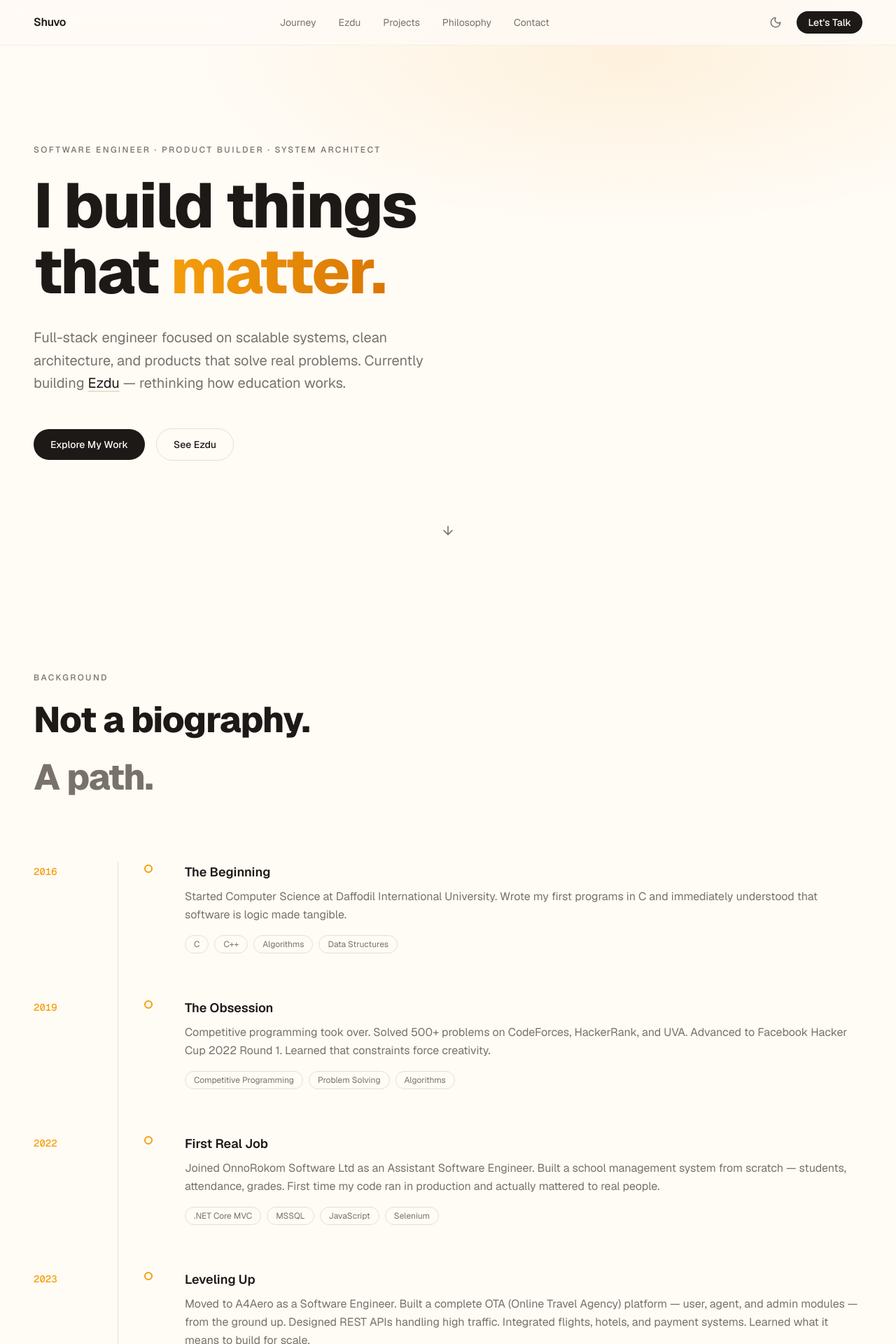
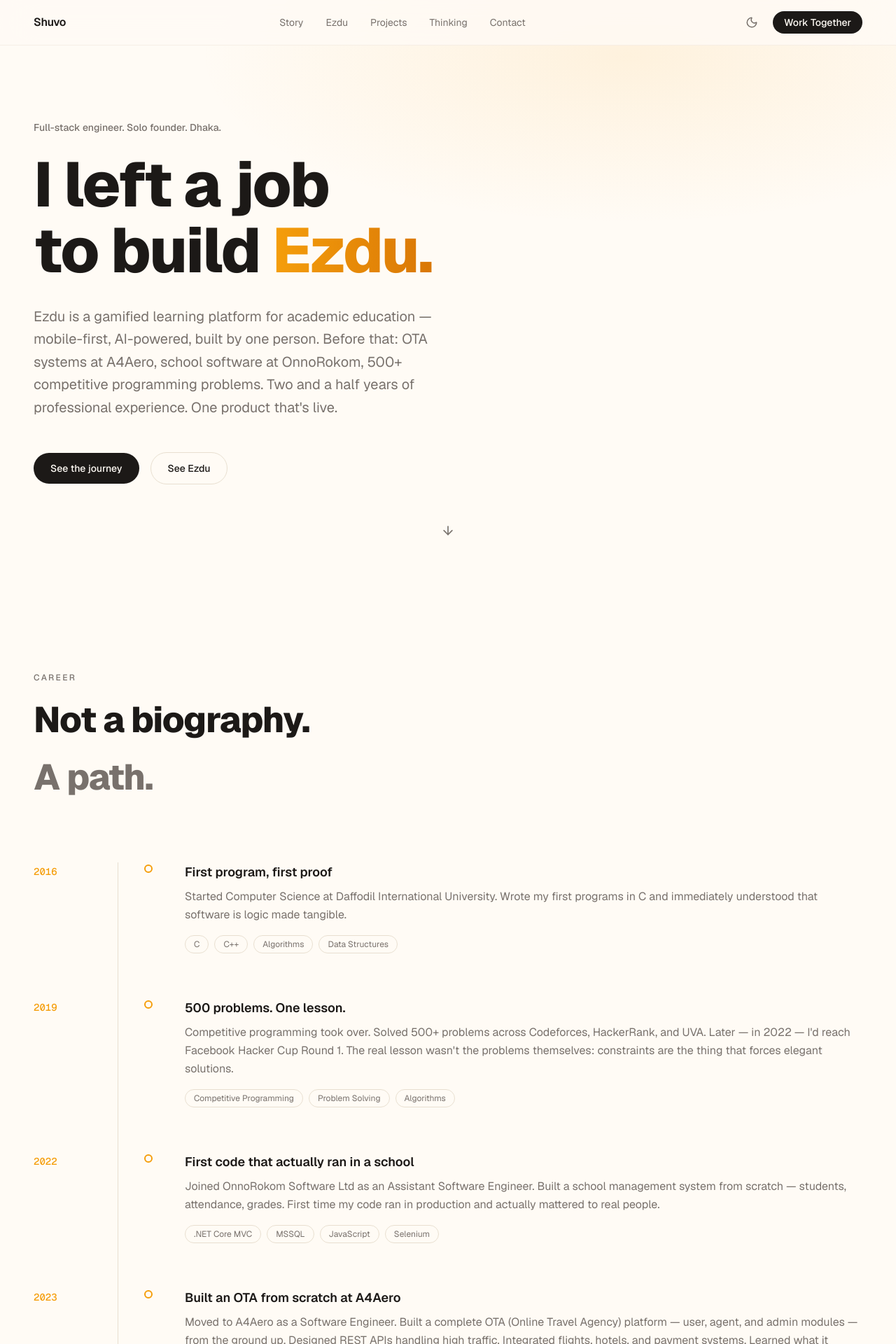
Before and after one commit to hr-shuvo/hrshuvo, a Next.js app: page / in a window 1280 px wide. Shown: the top 1920 px of the page at 70% size. Built offline with nearby package versions, Linux system fonts and the light colour scheme.

Commit message:
feat: refine content and structure across sections, update project details, and enhance navigation labels

```diff
--- a/components/layout/Footer.tsx
+++ b/components/layout/Footer.tsx
@@ -39,7 +39,7 @@ export function Footer() {
     <footer className="border-t border-[var(--border)] bg-[var(--background)]">
       <div className="mx-auto flex max-w-7xl flex-col items-center justify-between gap-4 px-6 py-8 sm:flex-row sm:px-8 lg:px-12">
         <p className="text-sm text-[var(--muted-color)]">
-          © {new Date().getFullYear()} Md Harun Or Rashid Shuvo. All rights reserved.
+          Shuvo · {new Date().getFullYear()}
         </p>
 
         <div className="flex items-center gap-4">
--- a/components/layout/Navbar.tsx
+++ b/components/layout/Navbar.tsx
@@ -2,11 +2,11 @@ import Link from "next/link";
 import { ThemeToggle } from "@/components/primitives/ThemeToggle";
 
 const links = [
-  { label: "Journey", href: "#journey" },
-  { label: "Ezdu", href: "#ezdu" },
-  { label: "Projects", href: "#projects" },
-  { label: "Philosophy", href: "#philosophy" },
-  { label: "Contact", href: "#contact" },
+  { label: "Story",    href: "#journey"    },
+  { label: "Ezdu",     href: "#ezdu"       },
+  { label: "Projects", href: "#projects"   },
+  { label: "Thinking", href: "#philosophy" },
+  { label: "Contact",  href: "#contact"    },
 ];
 
 export function Navbar() {
@@ -43,7 +43,7 @@ export function Navbar() {
             href="#contact"
             className="hidden md:inline-flex items-center rounded-full bg-[var(--foreground)] px-4 py-1.5 text-sm font-medium text-[var(--background)] hover:opacity-80 transition-opacity"
           >
-            Let&apos;s Talk
+            Work Together
           </a>
         </div>
       </div>
--- a/components/sections/EzduSection.tsx
+++ b/components/sections/EzduSection.tsx
@@ -13,7 +13,7 @@ export function EzduSection() {
         {/* Header */}
         <AnimatedSection>
           <p className="mb-3 text-xs font-medium tracking-[0.2em] text-[var(--muted-color)] uppercase">
-            Featured Project
+            The centerpiece
           </p>
           <div className="mb-16 flex flex-col gap-6 sm:flex-row sm:items-end sm:justify-between">
             <h2
@@ -43,7 +43,7 @@ export function EzduSection() {
             }}
           >
             <p className="mb-3 text-xs font-medium tracking-[0.2em] text-[var(--color-accent-light)] uppercase">
-              EdTech · Mobile-First · Gamification · AI
+              The EdTech space is full of content. What it lacks is thoughtful engineering.
             </p>
             <h3 className="mb-4 text-2xl font-semibold text-white sm:text-3xl">
               {ezduData.tagline}
--- a/components/sections/HeroSection.tsx
+++ b/components/sections/HeroSection.tsx
@@ -11,7 +11,7 @@ export function HeroSection() {
       aria-label="Hero"
       className="relative flex min-h-screen items-center justify-center overflow-hidden pt-16"
     >
-      {/* Subtle background radial gradient */}
+      {/* Warm background radial */}
       <div
         className="pointer-events-none absolute inset-0"
         style={{
@@ -27,9 +27,9 @@ export function HeroSection() {
             initial={{ opacity: 0, y: 32 }}
             animate={{ opacity: 1, y: 0 }}
             transition={{ duration: 0.6, ease: [0.22, 1, 0.36, 1] }}
-            className="mb-6 text-xs font-medium tracking-[0.2em] text-[var(--muted-color)] uppercase"
+            className="mb-6 text-sm font-medium text-[var(--muted-color)]"
           >
-            Software Engineer · Product Builder · System Architect
+            Full-stack engineer. Solo founder. Dhaka.
           </motion.p>
 
           {/* Headline */}
@@ -40,9 +40,9 @@ export function HeroSection() {
             className="mb-8 font-extrabold leading-[1.05] tracking-tight text-[var(--foreground)]"
             style={{ fontSize: "clamp(3rem, 7vw, 6.5rem)", fontWeight: 800 }}
           >
-            I build things
+            I left a job
             <br />
-            that <GradientText>matter.</GradientText>
+            to build <GradientText>Ezdu.</GradientText>
           </motion.h1>
 
           {/* Subtext */}
@@ -52,17 +52,10 @@ export function HeroSection() {
             transition={{ duration: 0.7, ease: [0.22, 1, 0.36, 1], delay: 0.35 }}
             className="mb-12 max-w-xl text-lg leading-relaxed text-[var(--muted-color)] sm:text-xl"
           >
-            Full-stack engineer focused on scalable systems, clean architecture,
-            and products that solve real problems. Currently building{" "}
-            <a
-              href="https://ezdu.net"
-              target="_blank"
-              rel="noopener noreferrer"
-              className="text-[var(--foreground)] underline underline-offset-4 decoration-[var(--border)] hover:decoration-[var(--color-accent)] transition-colors"
-            >
-              Ezdu
-            </a>{" "}
-            — rethinking how education works.
+            Ezdu is a gamified learning platform for academic education — mobile-first, AI-powered,
+            built by one person. Before that: OTA systems at A4Aero, school software at OnnoRokom,
+            500+ competitive programming problems. Two and a half years of professional experience.
+            One product that&apos;s live.
           </motion.p>
 
           {/* CTAs */}
@@ -73,10 +66,10 @@ export function HeroSection() {
             className="flex flex-wrap items-center gap-4"
           >
             <a
-              href="#projects"
+              href="#journey"
               className="inline-flex items-center rounded-full bg-[var(--foreground)] px-6 py-3 text-sm font-medium text-[var(--background)] hover:opacity-80 transition-opacity"
             >
-              Explore My Work
+              See the journey
             </a>
             <a
               href="#ezdu"
--- a/components/sections/JourneySection.tsx
+++ b/components/sections/JourneySection.tsx
@@ -13,7 +13,7 @@ export function JourneySection() {
         {/* Section header */}
         <AnimatedSection>
           <p className="mb-3 text-xs font-medium tracking-[0.2em] text-[var(--muted-color)] uppercase">
-            Background
+            Career
           </p>
           <h2
             className="mb-20 font-extrabold tracking-tight text-[var(--foreground)]"
--- a/components/sections/PhilosophySection.tsx
+++ b/components/sections/PhilosophySection.tsx
@@ -9,49 +9,38 @@ const principles = [
   {
     number: "01",
     name: "Simplicity",
-    body: "The solution should be no more complex than the problem demands. Complexity is a liability.",
+    body: "Every abstraction you add is debt someone else pays. The best architecture is the one you can explain in five minutes.",
   },
   {
     number: "02",
-    name: "Scalability",
-    body: "Build for 10x, design for 100x, architect for 1000x. The decisions you make at the start compound.",
+    name: "Maintainability",
+    body: "I write code for the engineer who inherits it at 2am during an incident. That person is usually future me.",
   },
   {
     number: "03",
-    name: "Security",
-    body: "Security isn't a feature you add at the end. It's the foundation everything else is built on.",
+    name: "Performance",
+    body: "Every render delay is a product decision, not a technical one. I treat latency as UX, not ops.",
   },
   {
     number: "04",
-    name: "Maintainability",
-    body: "Code is read far more often than it's written. Write for the engineer who comes next.",
-  },
-  {
-    number: "05",
-    name: "Performance",
-    body: "Speed is a feature. Latency is a choice. Every millisecond of delay is a user experience decision.",
-  },
-  {
-    number: "06",
     name: "User-First",
-    body: "If a user has to think about how to use something, you've already made a mistake.",
+    body: "The measure of good engineering is whether the user ever has to think about the engineering. They shouldn't.",
   },
 ];
 
 const containerVariants: Variants = {
   hidden: {},
   visible: {
-    transition: { staggerChildren: 0.08 },
+    transition: { staggerChildren: 0.1 },
   },
 };
 
-const cardVariants: Variants = {
-  hidden: { opacity: 0, y: 32, filter: "blur(4px)" },
+const itemVariants: Variants = {
+  hidden: { opacity: 0, x: -16 },
   visible: {
     opacity: 1,
-    y: 0,
-    filter: "blur(0px)",
-    transition: { duration: 0.65, ease: [0.22, 1, 0.36, 1] as [number, number, number, number] },
+    x: 0,
+    transition: { duration: 0.6, ease: [0.22, 1, 0.36, 1] as [number, number, number, number] },
   },
 };
 
@@ -65,13 +54,13 @@ export function PhilosophySection() {
       <Container>
         <AnimatedSection>
           <p className="mb-3 text-xs font-medium tracking-[0.2em] text-[var(--muted-color)] uppercase">
-            How I Think
+            Convictions
           </p>
           <h2
             className="mb-6 font-extrabold tracking-tight text-[var(--foreground)]"
             style={{ fontSize: "clamp(1.75rem, 3.5vw, 3rem)" }}
           >
-            Engineering philosophy.
+            What I won&apos;t compromise on.
           </h2>
           <p className="mb-16 max-w-xl text-lg leading-relaxed text-[var(--muted-color)]">
             These aren&apos;t guidelines I follow — they&apos;re convictions
@@ -84,18 +73,15 @@ export function PhilosophySection() {
           initial="hidden"
           whileInView="visible"
           viewport={{ once: true, margin: "-80px" }}
-          className="grid gap-4 sm:grid-cols-2 lg:grid-cols-3"
+          className="grid gap-px sm:grid-cols-2"
         >
           {principles.map((p) => (
             <motion.div
               key={p.number}
-              variants={cardVariants}
-              whileHover={{ scale: 1.03, y: -8 }}
-              transition={{ type: "spring", stiffness: 300, damping: 20 }}
-              className="rounded-2xl border border-[var(--border)] bg-[var(--surface)] p-8 cursor-default"
-              style={{ boxShadow: "0 2px 12px rgba(245,158,11,0.06)" }}
+              variants={itemVariants}
+              className="group border-l-2 border-[var(--border)] bg-[var(--surface)] p-8 transition-colors duration-300 hover:border-[var(--color-accent)]"
             >
-              <p className="mb-3 font-mono text-xs text-[var(--color-accent)]">{p.number}</p>
+              <p className="mb-4 font-mono text-xs text-[var(--color-accent)]">{p.number}</p>
               <h3 className="mb-3 text-lg font-semibold text-[var(--foreground)]">
                 {p.name}
               </h3>
--- a/components/sections/ProjectsSection.tsx
+++ b/components/sections/ProjectsSection.tsx
@@ -13,7 +13,7 @@ export function ProjectsSection() {
       <Container>
         <AnimatedSection>
           <p className="mb-3 text-xs font-medium tracking-[0.2em] text-[var(--muted-color)] uppercase">
-            Work
+            Shipped
           </p>
           <h2
             className="mb-6 font-extrabold tracking-tight text-[var(--foreground)]"
--- a/lib/data/ezdu.ts
+++ b/lib/data/ezdu.ts
@@ -1,12 +1,12 @@
 export const ezduData = {
-  tagline: "Gamified learning for academic education — mobile-first",
+  tagline: "Ezdu is what happens when a competitive programmer gets tired of how schools teach.",
   url: "https://ezdu.net",
 
   problem: {
     headline: "Education is broken. Not the content — the experience.",
     body: [
       "Students sit through lectures, read textbooks, and forget 80% of it within a week. The problem isn't intelligence — it's engagement. Academic learning tools have been designed for compliance, not for the brain.",
-      "Duolingo proved that gamification works for language learning. Nobody had applied that same depth of thinking to real academic subjects — mathematics, science, history, programming.",
+      "The retention problem is solved at the product level, not the content level. Nobody had rebuilt the experience layer for real academic subjects with the same rigor that consumer apps apply to habit formation.",
       "That gap was Ezdu's reason to exist.",
     ],
   },
@@ -38,8 +38,8 @@ export const ezduData = {
     {
       title: "Cross-Platform Consistency",
       description:
-        "The React Native mobile app is the primary client — the web app is a companion surface. Both must feel native to their platform while sharing the same API and data layer. Progress, streaks, and state must be identical regardless of which surface the user is on.",
-      solved: "Single .NET Core API consumed by both clients, shared business logic, Flutter for mobile and Next.js for web",
+        "The Flutter mobile app is the primary client — the web app is a companion surface. Both must feel native to their platform while sharing the same API and data layer. Progress, streaks, and state must be identical regardless of which surface the user is on.",
+      solved: "Single .NET Core API consumed by both clients, shared business logic",
     },
     {
       title: "Real-time Progress Sync",
@@ -58,9 +58,9 @@ export const ezduData = {
   ],
 
   roadmap: [
-    { phase: "Now", milestone: "Core learning engine live — web + mobile apps in active development" },
-    { phase: "Q3 2025", milestone: "Flutter mobile app public launch — the primary Ezdu experience" },
-    { phase: "Q4 2025", milestone: "Teacher dashboard and custom course creation" },
+    { phase: "Q3 2025", milestone: "Flutter mobile app launched — the primary Ezdu experience live on iOS and Android" },
+    { phase: "Q4 2025", milestone: "Teacher dashboard released — custom course creation and learner tracking" },
+    { phase: "Q1 2026", milestone: "AI content pipeline expanded — broader subject coverage, improved accuracy" },
     { phase: "2026", milestone: "Institutional partnerships and offline-first mobile mode" },
   ],
 };
--- a/lib/data/journey.ts
+++ b/lib/data/journey.ts
@@ -8,38 +8,38 @@ export interface JourneyItem {
 export const journeyItems: JourneyItem[] = [
   {
     year: "2016",
-    title: "The Beginning",
+    title: "First program, first proof",
     body: "Started Computer Science at Daffodil International University. Wrote my first programs in C and immediately understood that software is logic made tangible.",
     tags: ["C", "C++", "Algorithms", "Data Structures"],
   },
   {
     year: "2019",
-    title: "The Obsession",
-    body: "Competitive programming took over. Solved 500+ problems on CodeForces, HackerRank, and UVA. Advanced to Facebook Hacker Cup 2022 Round 1. Learned that constraints force creativity.",
+    title: "500 problems. One lesson.",
+    body: "Competitive programming took over. Solved 500+ problems across Codeforces, HackerRank, and UVA. Later — in 2022 — I'd reach Facebook Hacker Cup Round 1. The real lesson wasn't the problems themselves: constraints are the thing that forces elegant solutions.",
     tags: ["Competitive Programming", "Problem Solving", "Algorithms"],
   },
   {
     year: "2022",
-    title: "First Real Job",
+    title: "First code that actually ran in a school",
     body: "Joined OnnoRokom Software Ltd as an Assistant Software Engineer. Built a school management system from scratch — students, attendance, grades. First time my code ran in production and actually mattered to real people.",
     tags: [".NET Core MVC", "MSSQL", "JavaScript", "Selenium"],
   },
   {
     year: "2023",
-    title: "Leveling Up",
+    title: "Built an OTA from scratch at A4Aero",
     body: "Moved to A4Aero as a Software Engineer. Built a complete OTA (Online Travel Agency) platform — user, agent, and admin modules — from the ground up. Designed REST APIs handling high traffic. Integrated flights, hotels, and payment systems. Learned what it means to build for scale.",
     tags: ["C#", ".NET Core", "Angular", "SQL Server", "REST API"],
   },
   {
     year: "2024",
-    title: "Going Independent",
+    title: "Quit. Started building. No backup plan.",
     body: "Left employment to build my own products. No safety net. Just a problem worth solving and the confidence that I could solve it. Started Ezdu and Better IELTS simultaneously — managing product, architecture, deployment, and iteration all at once.",
     tags: ["Product Thinking", "System Design", "AWS", "Next.js"],
   },
   {
     year: "2025",
-    title: "The Architect",
-    body: "Two live EdTech products. Real users. Real feedback. The journey from writing code to thinking in systems, from shipping features to making product decisions. This is where I am now — and where I intend to stay.",
-    tags: ["EdTech", "Full-Stack", "AI Integration", "Product Builder"],
+    title: "Two live products. Still building.",
+    body: "Two live EdTech products in production. Ezdu and Better IELTS — built solo, deployed to real users, iterated on real feedback. I went from writing features for someone else's roadmap to owning the whole decision stack. Architecture, product, deployment, user research. That shift is irreversible.",
+    tags: ["EdTech", "Full-Stack", "AI Integration", "Flutter"],
   },
 ];
--- a/lib/data/projects.ts
+++ b/lib/data/projects.ts
@@ -26,9 +26,9 @@ export const projects: Project[] = [
     solution:
       "Built a gamified, Duolingo-inspired platform where students learn through streaks, challenges, and immediate feedback. AI-powered content structuring makes any topic into an engaging learning path.",
     architecture:
-      ".NET Core API + Next.js frontend, MySQL for persistence, AWS S3 for content storage, LLM integration for content generation",
+      ".NET Core API + Flutter mobile (primary) + Next.js web, MySQL for persistence, AWS S3 for content storage, LLM integration for content generation",
     outcome:
-      "A fully functional EdTech platform live at ezdu.net, serving academic learners with AI-assisted content and gamified progression.",
+      "Live at ezdu.net — solo-built, AI-powered, serving real learners. The only gamified academic learning platform built on a full custom backend with an LLM content pipeline.",
     tech: [".NET Core", "Next.js", "Flutter", "MySQL", "AWS", "S3", "LLM", "TypeScript"],
     links: [{ label: "Visit Ezdu", url: "https://ezdu.net" }],
     featured: true,
@@ -71,7 +71,7 @@ export const projects: Project[] = [
     architecture:
       ".NET Core MVC backend, MSSQL for data, JavaScript + Bootstrap for responsive UI, Selenium for automated test coverage",
     outcome:
-      "A production system deployed at OnnoRokom Software Ltd, used by real schools with measurable reduction in administrative overhead and manual data entry.",
+      "Deployed at OnnoRokom Software Ltd. Replaced spreadsheet-based tracking for multiple schools. First production system I owned end to end.",
     tech: [".NET Core MVC", "MSSQL", "JavaScript", "Bootstrap", "Selenium", "Git"],
     links: [],
     featured: false,
@@ -87,7 +87,7 @@ export const projects: Project[] = [
     architecture:
       "C# .NET Core REST API backend, Angular frontend, SQL Server, Git version control with feature-branch workflow",
     outcome:
-      "A production OTA system handling real bookings, serving multiple user roles simultaneously with optimized APIs designed for high traffic.",
+      "A complete OTA system in production — user, agent, and admin modules, third-party flight and hotel APIs, payment gateway, all designed from schema to deployment by one engineer.",
     tech: ["C#", ".NET Core", "Angular", "SQL Server", "REST API", "Git"],
     links: [],
     featured: false,
```
Also changed, not shown: app/page.tsx (+2 -8 lines), components/sections/ContactSection.tsx (+6 -6 lines).
